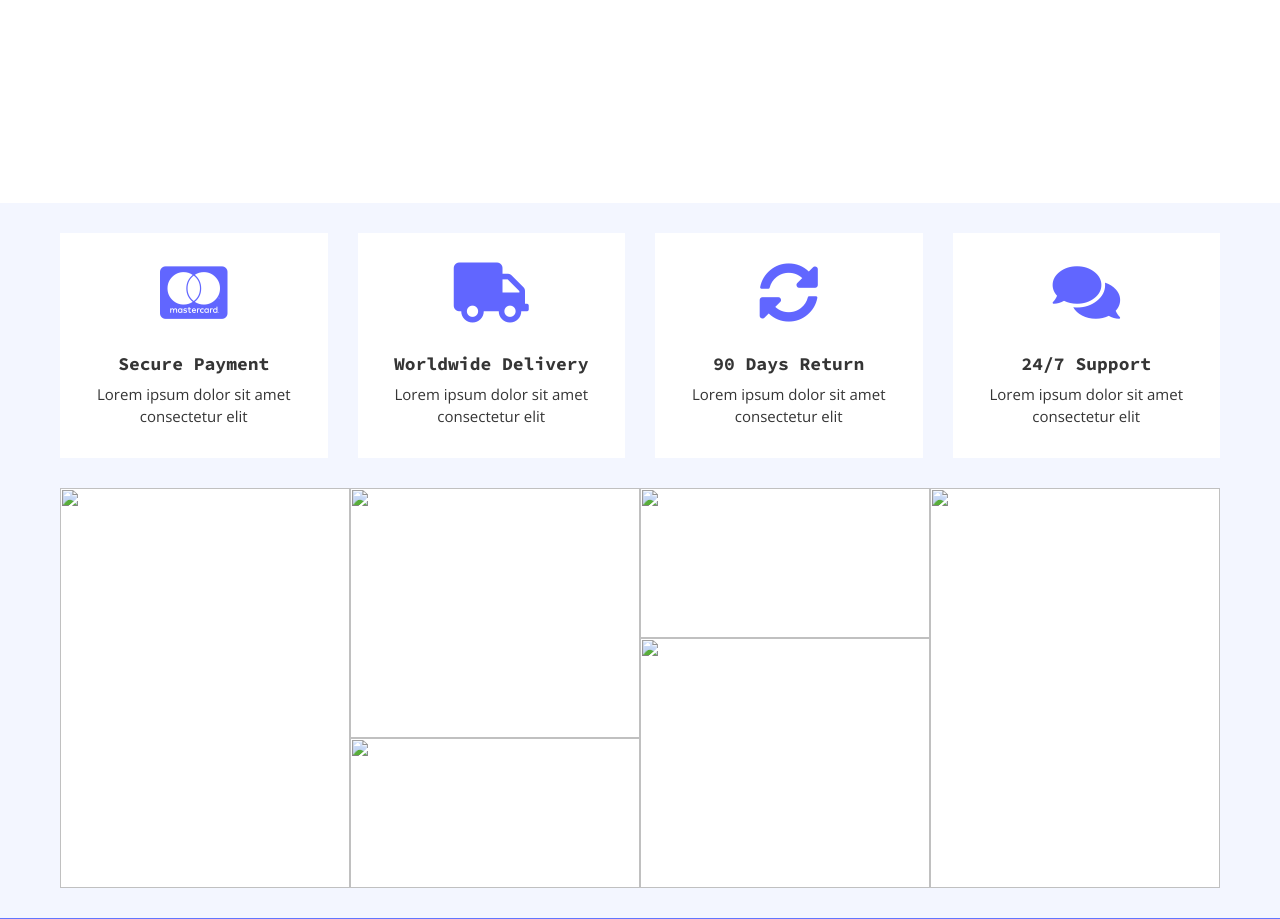
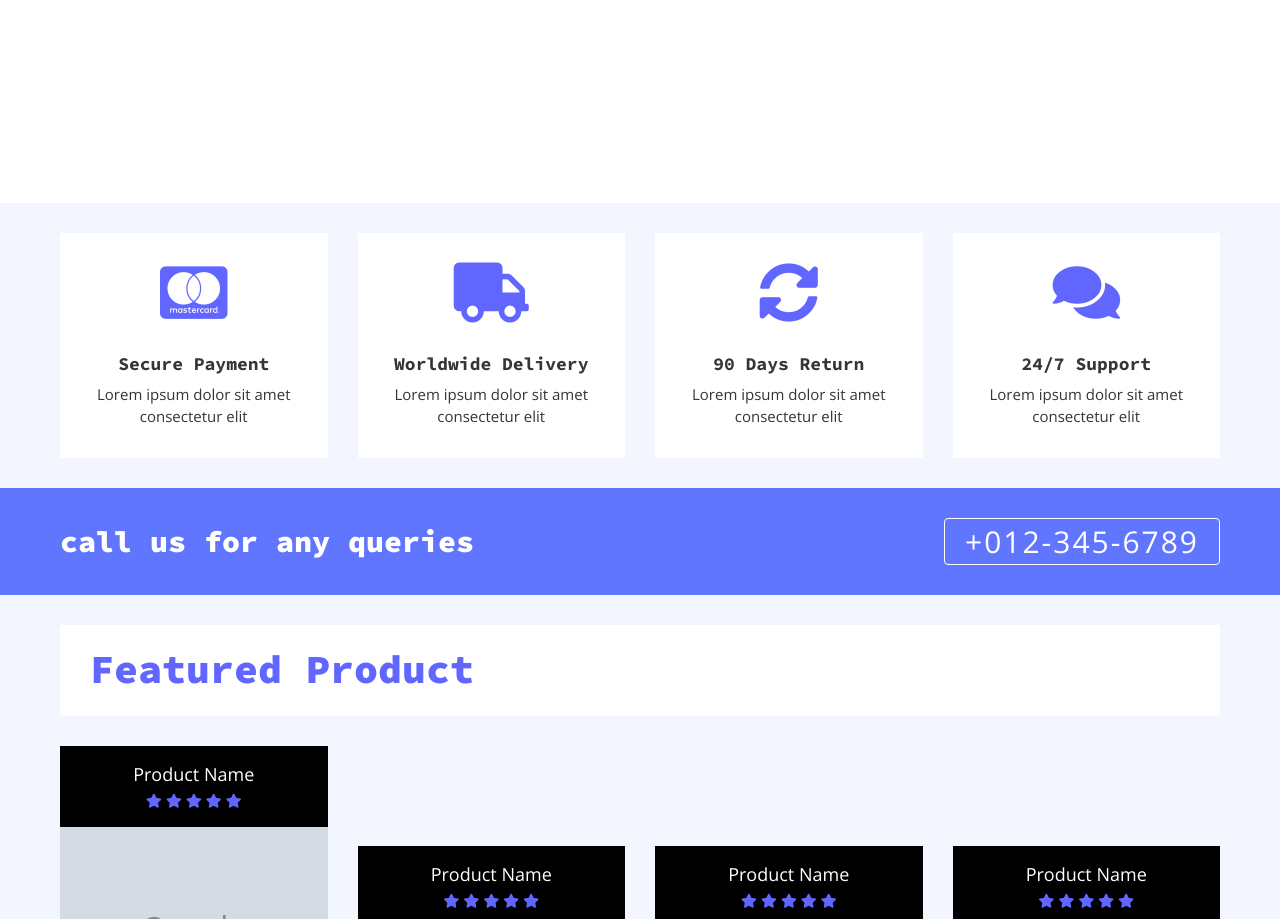
Before and after one commit to LananhHoadanhdanh/GR1_CaseStudy3, a Java web app: page / in a window 1280 px wide. Shown: the part 576-1495 px from the top of the page. Run offline with Tomcat 11, a stand-in JSP engine, Linux system fonts and the light colour scheme; tables that the repository leaves empty or names only in its code hold one stand-in row (values such as "Sample post"); grey boxes marked "Sample" are stand-in pictures; some libraries are stand-ins or nearby versions.

Commit message:
sửa giao diên 1: hiện ảnh sp

```diff
--- a/src/main/webapp/product/demo.jsp
+++ b/src/main/webapp/product/demo.jsp
@@ -261,56 +261,7 @@
 <!-- Feature End-->
 
 <!-- Category Start-->
-<div class="category">
-    <div class="container-fluid">
-        <div class="row">
-            <div class="col-md-3">
-                <div class="category-item ch-400">
-                    <img src="img/category-3.jpg" />
-                    <a class="category-name" href="">
-                        <p>Some text goes here that describes the image</p>
-                    </a>
-                </div>
-            </div>
-            <div class="col-md-3">
-                <div class="category-item ch-250">
-                    <img src="img/category-4.jpg" />
-                    <a class="category-name" href="">
-                        <p>Some text goes here that describes the image</p>
-                    </a>
-                </div>
-                <div class="category-item ch-150">
-                    <img src="img/category-5.jpg" />
-                    <a class="category-name" href="">
-                        <p>Some text goes here that describes the image</p>
-                    </a>
-                </div>
-            </div>
-            <div class="col-md-3">
-                <div class="category-item ch-150">
-                    <img src="img/category-6.jpg" />
-                    <a class="category-name" href="">
-                        <p>Some text goes here that describes the image</p>
-                    </a>
-                </div>
-                <div class="category-item ch-250">
-                    <img src="img/category-7.jpg" />
-                    <a class="category-name" href="">
-                        <p>Some text goes here that describes the image</p>
-                    </a>
-                </div>
-            </div>
-            <div class="col-md-3">
-                <div class="category-item ch-400">
-                    <img src="img/category-8.jpg" />
-                    <a class="category-name" href="">
-                        <p>Some text goes here that describes the image</p>
-                    </a>
-                </div>
-            </div>
-        </div>
-    </div>
-</div>
+
 <!-- Category End-->
 
 <!-- Call to Action Start -->
@@ -335,6 +286,8 @@
             <h1>Featured Product</h1>
         </div>
         <div class="row align-items-center product-slider product-slider-4">
+            <c:forEach var="product" items="${products}">
+
             <div class="col-lg-3">
                 <div class="product-item">
                     <div class="product-title">
@@ -347,7 +300,6 @@
                             <i class="fa fa-star"></i>
                         </div>
                     </div>
-                    <c:forEach var="product" items="${products}">
 <%--                        <tr>--%>
 <%--                            <td></td>--%>
 <%--                            <td><c:out value="${product.categoryId}"/></td>--%>
@@ -365,7 +317,6 @@
                                 <a href="#"><i class="fa fa-search"></i></a>
                             </div>
                         </div>
-                    </c:forEach>
                     <div class="product-image">
                         <a href="product-detail.html">
                             <img src="img/img1.jpg" alt="Product Image">
@@ -382,6 +333,8 @@
                     </div>
                 </div>
             </div>
+            </c:forEach>
+
             <div class="col-lg-3">
                 <div class="product-item">
                     <div class="product-title">
```
